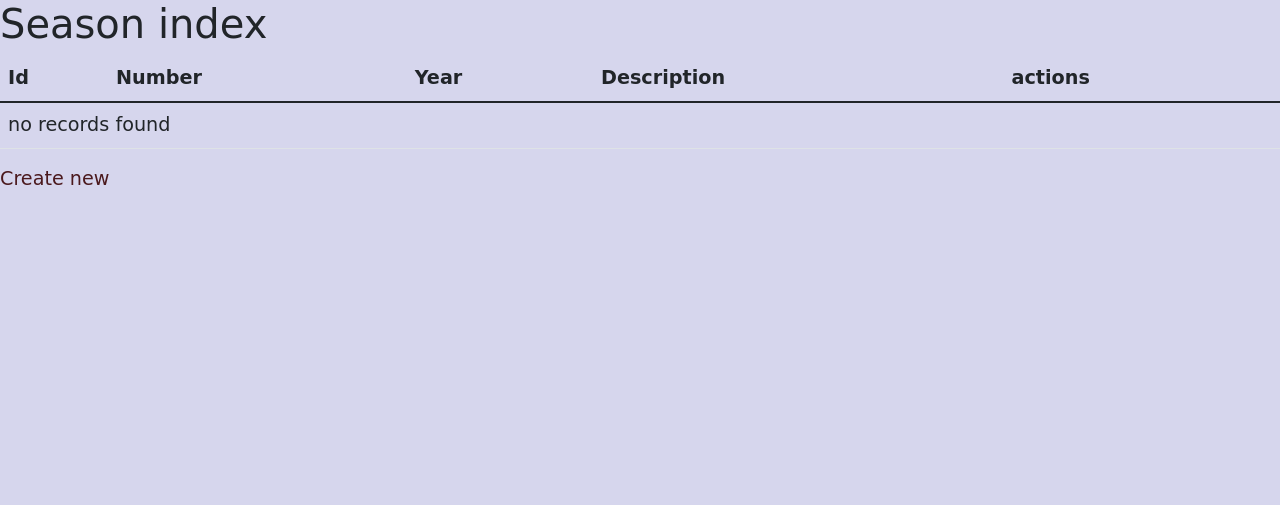
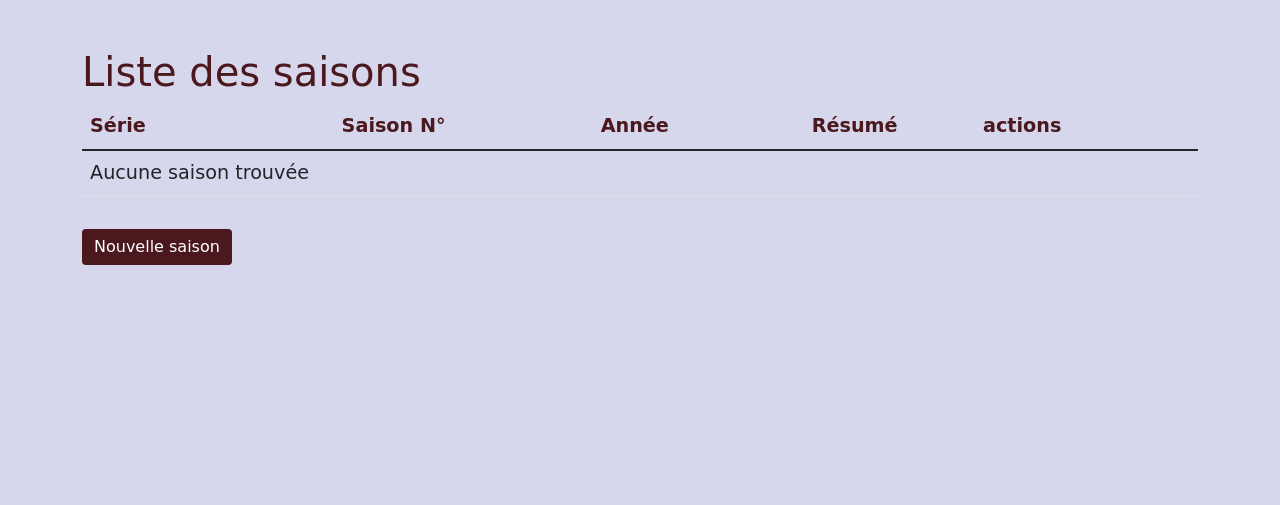
Before and after one commit to veroniqueauzias/wildSeries2, a Symfony app: template templates/season/index.html.twig in a window 1280 px wide. Shown: the part 98-603 px from the top of the page. Run offline with Twig, Linux system fonts and the light colour scheme; the template is opened without the code that fills it, so the values that code supplies are empty; style sheets or scripts are compiled from the project's sources; some libraries are stand-ins or nearby versions; some web fonts are replaced.

Commit message:
improve season index layout

```diff
--- a/assets/styles/app.scss
+++ b/assets/styles/app.scss
@@ -159,6 +159,12 @@ footer a:hover {
   color: $primary;
 }
 
+/*tables*/
+
+.tableTitles {
+  color: $primary;
+}
+
 @media (max-width: 992px) {
 
   .programDetails {
--- a/templates/season/index.html.twig
+++ b/templates/season/index.html.twig
@@ -1,39 +1,42 @@
 {% extends 'base.html.twig' %}
 
-{% block title %}Season index{% endblock %}
+{% block title %}WS2 - saisons{% endblock %}
 
 {% block body %}
-    <h1>Season index</h1>
+<div class="container">
+
+    <h1 class="title mt-5">Liste des saisons</h1>
 
     <table class="table">
         <thead>
-            <tr>
-                <th>Id</th>
-                <th>Number</th>
-                <th>Year</th>
-                <th>Description</th>
+            <tr class="tableTitles">
+                <th>Série</th>
+                <th class="text-center">Saison N°</th>
+                <th class="text-center">Année</th>
+                <th class="text-center">Résumé</th>
                 <th>actions</th>
             </tr>
         </thead>
         <tbody>
         {% for season in seasons %}
             <tr>
-                <td>{{ season.id }}</td>
-                <td>{{ season.number }}</td>
-                <td>{{ season.year }}</td>
-                <td>{{ season.description }}</td>
-                <td>
-                    <a href="{{ path('season_show', {'id': season.id}) }}">show</a>
-                    <a href="{{ path('season_edit', {'id': season.id}) }}">edit</a>
+                <td class="col-md-2">{{ season.program.title}}</td>
+                <td class="col-md-1 text-center">{{ season.number }}</td>
+                <td class= "col-md-1 text-center">{{ season.year }}</td>
+                <td class="col-md-6">{{ season.description| u.truncate(200, '...') }}</td>
+                <td class="col-md-2">
+                    <a href="{{ path('season_show', {'id': season.id}) }}">voir</a><br />
+                    <a href="{{ path('season_edit', {'id': season.id}) }}">modifier</a>
                 </td>
             </tr>
         {% else %}
             <tr>
-                <td colspan="5">no records found</td>
+                <td colspan="5">Aucune saison trouvée</td>
             </tr>
         {% endfor %}
         </tbody>
     </table>
 
-    <a href="{{ path('season_new') }}">Create new</a>
+    <a href="{{ path('season_new') }}" class="btn btn-primary mt-3">Nouvelle saison</a>
+</div>
 {% endblock %}
```
